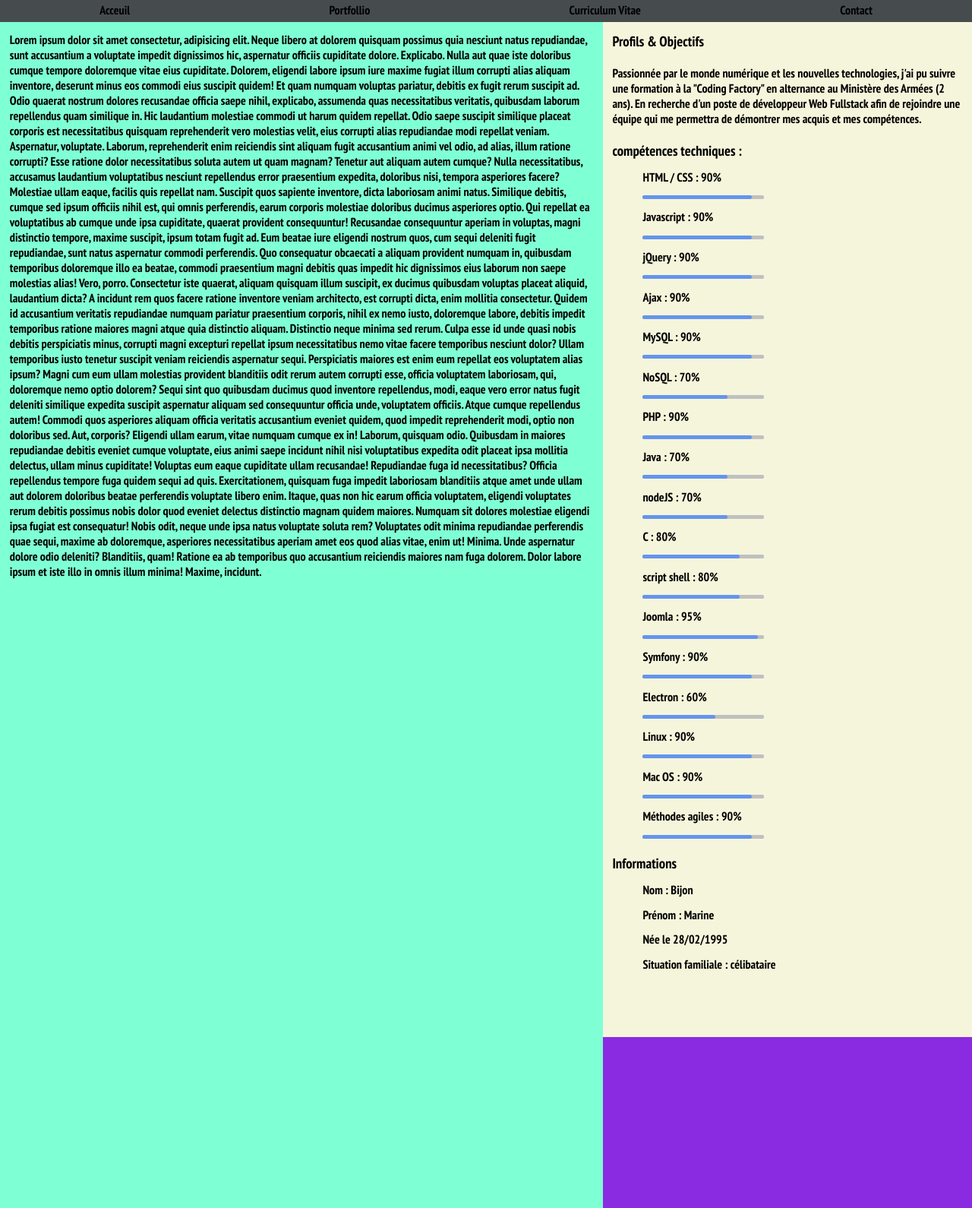
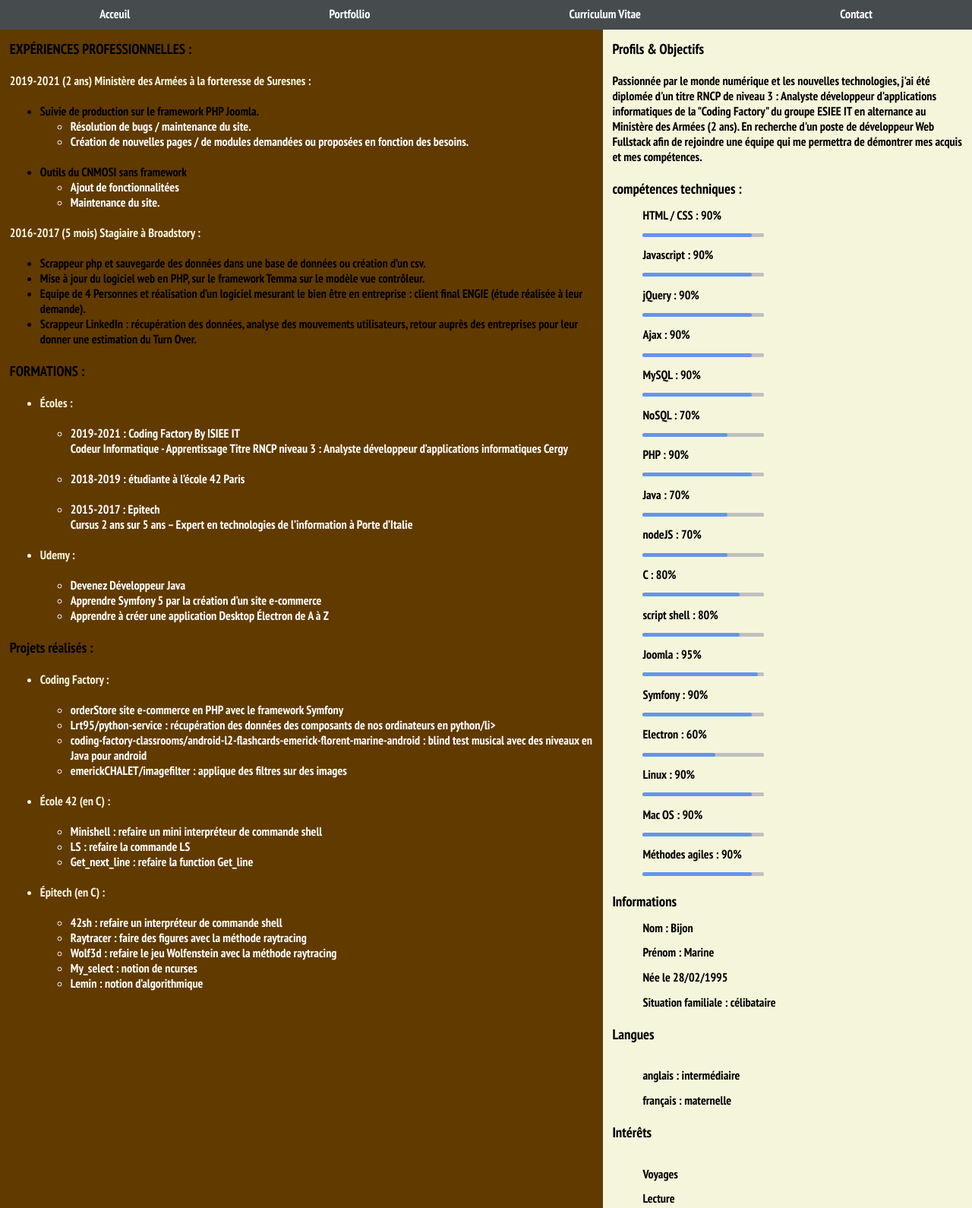
Before and after one commit to marinebijon28/CV, a plain HTML site: page index.html in a window 1280 px wide. Shown: the part 97-1687 px from the top of the page at 76% size. Drawn offline with Linux system fonts and the light colour scheme.

Commit message:
article
article

```diff
--- a/index.css
+++ b/index.css
@@ -5,14 +5,14 @@
 main {
   display: flex;
   flex-wrap: wrap;
-  background-color: blueviolet;
   font-family:'PT Sans Narrow', sans-serif;
 
 }
 
 .header {
+    color :white;
     height: 100%;
-    background-color: rgb(0, 140, 255);
+    background-color: cornflowerblue;
     flex: 0 0 100%;
     text-align: center;
     position: sticky;
@@ -36,6 +36,7 @@ section > header {
 }
 
 section > header > ul {
+    color :white;
     list-style-type: none;
     display: flex;
     justify-content: space-around;
@@ -46,17 +47,33 @@ section > header > ul {
 
 
 article {
-    height : 100%;
+    height : 1800px;
     flex: 0 0 60%;
     order : 2;
-    background-color: aquamarine;
+    background-color:rgb(97, 58, 0);
     padding: 1%;
+}
+
+article > p {
+    color: beige;
+}
+
+article ul ul li {
+    color : white;
+}
+
+.beige {
+    color : beige;
+}
+
+article ul ul p {
+    color : white;
 }
 
 aside {
     flex: 0 0 36%;
     /* a changer mettre taille fixe en fonction de larticle */
-    height : 1310px;
+    height : 1800px;
     order : 3;
     background-color: beige;
     color: black;
@@ -149,15 +166,15 @@ p {
     }
 
     article {
-        height : 100%;
+        height: 1400px;
         flex: 0 0 100%;
         order : 3;
-        background-color: aquamarine;
+        background-color:rgb(97, 58, 0);
     }
 
     aside {
         flex: 0 0 96%;
-        height : 1350px;
+        height : 1750px;
         order : 2;
         background-color: beige;
         padding: 3% 2% 2% 2%;
--- a/index.html
+++ b/index.html
@@ -63,35 +63,97 @@
         </header>
 
         <article>
-          <p>
-            Lorem ipsum dolor sit amet consectetur, adipisicing elit. Neque libero at dolorem quisquam possimus quia nesciunt natus repudiandae, sunt accusantium a voluptate impedit dignissimos hic, aspernatur officiis cupiditate dolore. Explicabo.
-            Nulla aut quae iste doloribus cumque tempore doloremque vitae eius cupiditate. Dolorem, eligendi labore ipsum iure maxime fugiat illum corrupti alias aliquam inventore, deserunt minus eos commodi eius suscipit quidem!
-            Et quam numquam voluptas pariatur, debitis ex fugit rerum suscipit ad. Odio quaerat nostrum dolores recusandae officia saepe nihil, explicabo, assumenda quas necessitatibus veritatis, quibusdam laborum repellendus quam similique in.
-            Hic laudantium molestiae commodi ut harum quidem repellat. Odio saepe suscipit similique placeat corporis est necessitatibus quisquam reprehenderit vero molestias velit, eius corrupti alias repudiandae modi repellat veniam. Aspernatur, voluptate.
-            Laborum, reprehenderit enim reiciendis sint aliquam fugit accusantium animi vel odio, ad alias, illum ratione corrupti? Esse ratione dolor necessitatibus soluta autem ut quam magnam? Tenetur aut aliquam autem cumque?
-            Nulla necessitatibus, accusamus laudantium voluptatibus nesciunt repellendus error praesentium expedita, doloribus nisi, tempora asperiores facere? Molestiae ullam eaque, facilis quis repellat nam. Suscipit quos sapiente inventore, dicta laboriosam animi natus.
-            Similique debitis, cumque sed ipsum officiis nihil est, qui omnis perferendis, earum corporis molestiae doloribus ducimus asperiores optio. Qui repellat ea voluptatibus ab cumque unde ipsa cupiditate, quaerat provident consequuntur!
-            Recusandae consequuntur aperiam in voluptas, magni distinctio tempore, maxime suscipit, ipsum totam fugit ad. Eum beatae iure eligendi nostrum quos, cum sequi deleniti fugit repudiandae, sunt natus aspernatur commodi perferendis.
-            Quo consequatur obcaecati a aliquam provident numquam in, quibusdam temporibus doloremque illo ea beatae, commodi praesentium magni debitis quas impedit hic dignissimos eius laborum non saepe molestias alias! Vero, porro.
-            Consectetur iste quaerat, aliquam quisquam illum suscipit, ex ducimus quibusdam voluptas placeat aliquid, laudantium dicta? A incidunt rem quos facere ratione inventore veniam architecto, est corrupti dicta, enim mollitia consectetur.
-            Quidem id accusantium veritatis repudiandae numquam pariatur praesentium corporis, nihil ex nemo iusto, doloremque labore, debitis impedit temporibus ratione maiores magni atque quia distinctio aliquam. Distinctio neque minima sed rerum.
-            Culpa esse id unde quasi nobis debitis perspiciatis minus, corrupti magni excepturi repellat ipsum necessitatibus nemo vitae facere temporibus nesciunt dolor? Ullam temporibus iusto tenetur suscipit veniam reiciendis aspernatur sequi.
-            Perspiciatis maiores est enim eum repellat eos voluptatem alias ipsum? Magni cum eum ullam molestias provident blanditiis odit rerum autem corrupti esse, officia voluptatem laboriosam, qui, doloremque nemo optio dolorem?
-            Sequi sint quo quibusdam ducimus quod inventore repellendus, modi, eaque vero error natus fugit deleniti similique expedita suscipit aspernatur aliquam sed consequuntur officia unde, voluptatem officiis. Atque cumque repellendus autem!
-            Commodi quos asperiores aliquam officia veritatis accusantium eveniet quidem, quod impedit reprehenderit modi, optio non doloribus sed. Aut, corporis? Eligendi ullam earum, vitae numquam cumque ex in! Laborum, quisquam odio.
-            Quibusdam in maiores repudiandae debitis eveniet cumque voluptate, eius animi saepe incidunt nihil nisi voluptatibus expedita odit placeat ipsa mollitia delectus, ullam minus cupiditate! Voluptas eum eaque cupiditate ullam recusandae!
-            Repudiandae fuga id necessitatibus? Officia repellendus tempore fuga quidem sequi ad quis. Exercitationem, quisquam fuga impedit laboriosam blanditiis atque amet unde ullam aut dolorem doloribus beatae perferendis voluptate libero enim.
-            Itaque, quas non hic earum officia voluptatem, eligendi voluptates rerum debitis possimus nobis dolor quod eveniet delectus distinctio magnam quidem maiores. Numquam sit dolores molestiae eligendi ipsa fugiat est consequatur!
-            Nobis odit, neque unde ipsa natus voluptate soluta rem? Voluptates odit minima repudiandae perferendis quae sequi, maxime ab doloremque, asperiores necessitatibus aperiam amet eos quod alias vitae, enim ut! Minima.
-            Unde aspernatur dolore odio deleniti? Blanditiis, quam! Ratione ea ab temporibus quo accusantium reiciendis maiores nam fuga dolorem. Dolor labore ipsum et iste illo in omnis illum minima! Maxime, incidunt.
-          </p>
+          <h3>EXPÉRIENCES PROFESSIONNELLES : </h3>
+          <br/>
+          <p>2019-2021 (2 ans) Ministère des Armées à la forteresse de Suresnes :</p>
+          <br/>
+          <ul>
+            <li>Suivie de production sur le framework PHP Joomla.</li>
+              <ul>
+                <li>Résolution de bugs / maintenance du site.</li>
+                <li>Création de nouvelles pages / de modules demandées ou proposées en fonction des besoins.</li>
+              </ul>
+            <br/>
+            <li>Outils du CNMOSI sans framework</li>
+              <ul>
+                <li>Ajout de fonctionnalitées</li>
+                <li>Maintenance du site.</li>
+              </ul>
+          </ul>
+          <br/>
+          <p>2016-2017 (5 mois) Stagiaire à Broadstory :</p>
+          <br/>
+          <ul>
+            <li> Scrappeur php et sauvegarde des données dans une base de données ou création d’un csv.</li>
+            <li>Mise à jour du logiciel web en PHP, sur le framework Temma sur le modèle vue contrôleur.</li>
+            <li>Equipe de 4 Personnes et réalisation d’un logiciel mesurant le bien être en entreprise : client final ENGIE (étude réalisée à leur demande).</li>
+            <li>Scrappeur LinkedIn : récupération des données, analyse des mouvements utilisateurs, retour auprès des entreprises pour leur donner une estimation du Turn Over.</li>
+          </ul>
+          <br/>
+          <h3>FORMATIONS : </h3>
+          <br/>
+          <ul>
+            <li class="beige">Écoles : </li>
+            <br/>
+              <ul>
+                <li>2019-2021 : Coding Factory By ISIEE IT</li>
+                <p>Codeur Informatique - Apprentissage Titre RNCP niveau 3 : Analyste développeur d’applications informatiques Cergy</p>
+                <br/>
+                <li>2018-2019 : étudiante à l’école 42 Paris</li>
+                <br/>
+                <li>2015-2017 : Epitech</li>
+                <p>Cursus 2 ans sur 5 ans – Expert en technologies de l’information à Porte d’Italie</p>
+              </ul>
+            <br/>
+            <li class="beige">Udemy : </li>
+            <br/>
+            <ul>
+              <li>Devenez Développeur Java</li>
+              <li>Apprendre Symfony 5 par la création d’un site e-commerce</li>
+              <li>Apprendre à créer une application Desktop Électron de A à Z</li>
+            </ul>
+          </ul>
+          <br/>
+          <h3>Projets réalisés : </h3>
+          <br/>
+          <ul>
+            <li class="beige">Coding Factory : </li>
+            <br/>
+              <ul>
+                <li>orderStore site e-commerce en PHP avec le framework Symfony</li>
+                <li>Lrt95/python-service : récupération des données des composants de nos ordinateurs en python/li>
+                <li>coding-factory-classrooms/android-l2-flashcards-emerick-florent-marine-android : blind test musical avec des niveaux en Java pour android
+                  <li>emerickCHALET/imagefilter : applique des filtres sur des images</li>
+                </li>
+              </ul>
+            <br/>
+            <li class="beige">École 42 (en C) : </li>
+            <br/>
+              <ul>
+                <li>Minishell : refaire un mini interpréteur de commande shell</li>
+                <li>LS : refaire la commande LS</li>
+                <li>Get_next_line : refaire la function Get_line
+                </li>
+              </ul>
+            <br/>
+            <li class="beige">Épitech (en C) : </li>
+            <br/>
+              <ul>
+                <li>42sh : refaire un interpréteur de commande shell</li>
+                <li>Raytracer : faire des figures avec la méthode raytracing</li>
+                <li>Wolf3d : refaire le jeu Wolfenstein avec la méthode raytracing</li>
+                <li>My_select : notion de ncurses</li>
+                <li>Lemin : notion d’algorithmique</li>
+              </ul>
+            <br/>
+          </ul>
         </article>
 
         <aside>
           <h3>Profils & Objectifs</h3>
           <br/>
           <p>
-            Passionnée par le monde numérique et les nouvelles technologies, j'ai pu suivre une formation à la "Coding Factory" en alternance au Ministère des Armées (2 ans).
+            Passionnée par le monde numérique et les nouvelles technologies, j'ai été diplomée d'un titre RNCP de niveau 3 : Analyste développeur d'applications informatiques de la "Coding Factory" du groupe ESIEE IT en alternance au Ministère des Armées (2 ans).
             En recherche d'un poste de développeur Web Fullstack afin de rejoindre une équipe qui me permettra de démontrer mes acquis et mes compétences.
           </p>
           <br/>
@@ -140,6 +202,22 @@
             <li>Née le 28/02/1995</li>
             <li>Situation familiale : célibataire</li>
           </ul>
+          <br/>
+          <h3>Langues</h3>
+          <br/>
+          <ul>
+            <li>anglais : intermédiaire</li>
+            <li>français : maternelle</li>
+          </ul>
+          <br/>
+          <h3>Intérêts</h3>
+          <br/>
+          <ul>
+            <li>Voyages</li>
+            <li>Lecture</li>
+            <li>Dessin</li>
+            <li>Sport</li>
+          </ul>
         </aside>
 
         <footer>
```
